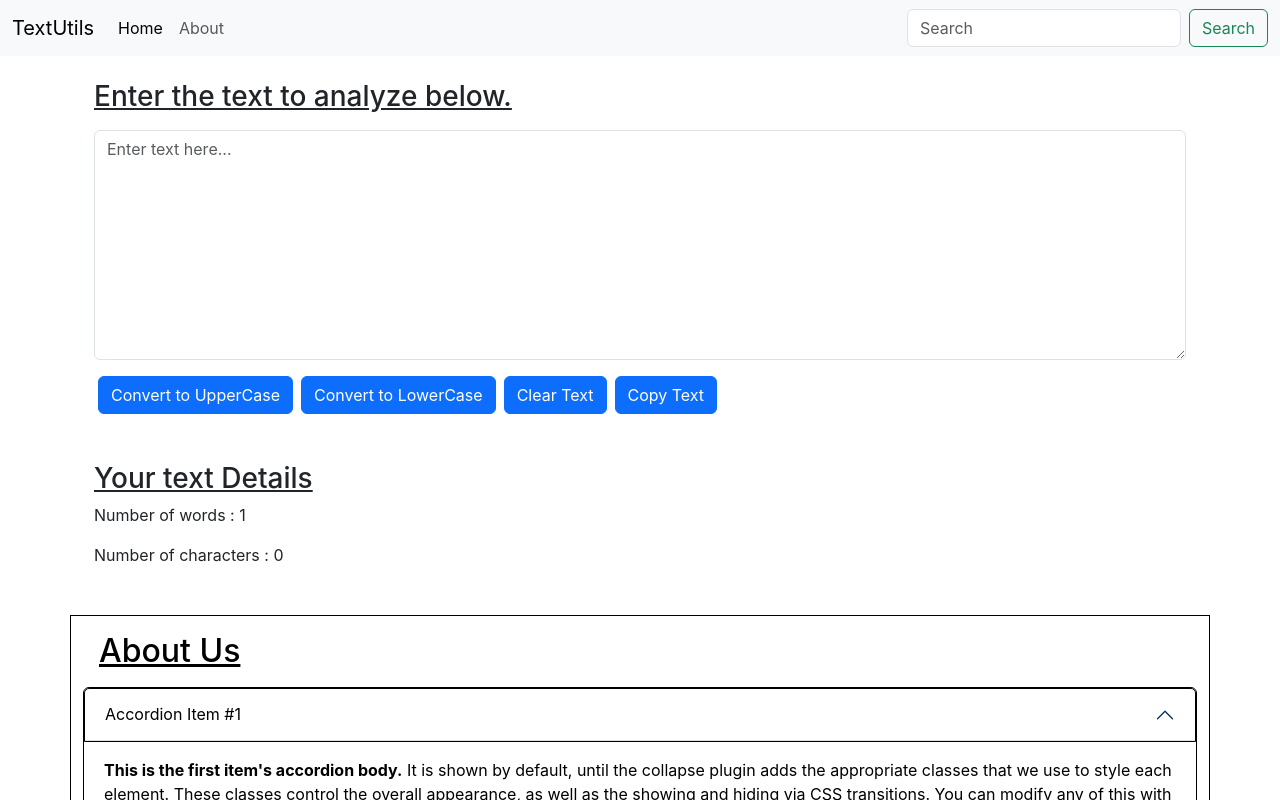
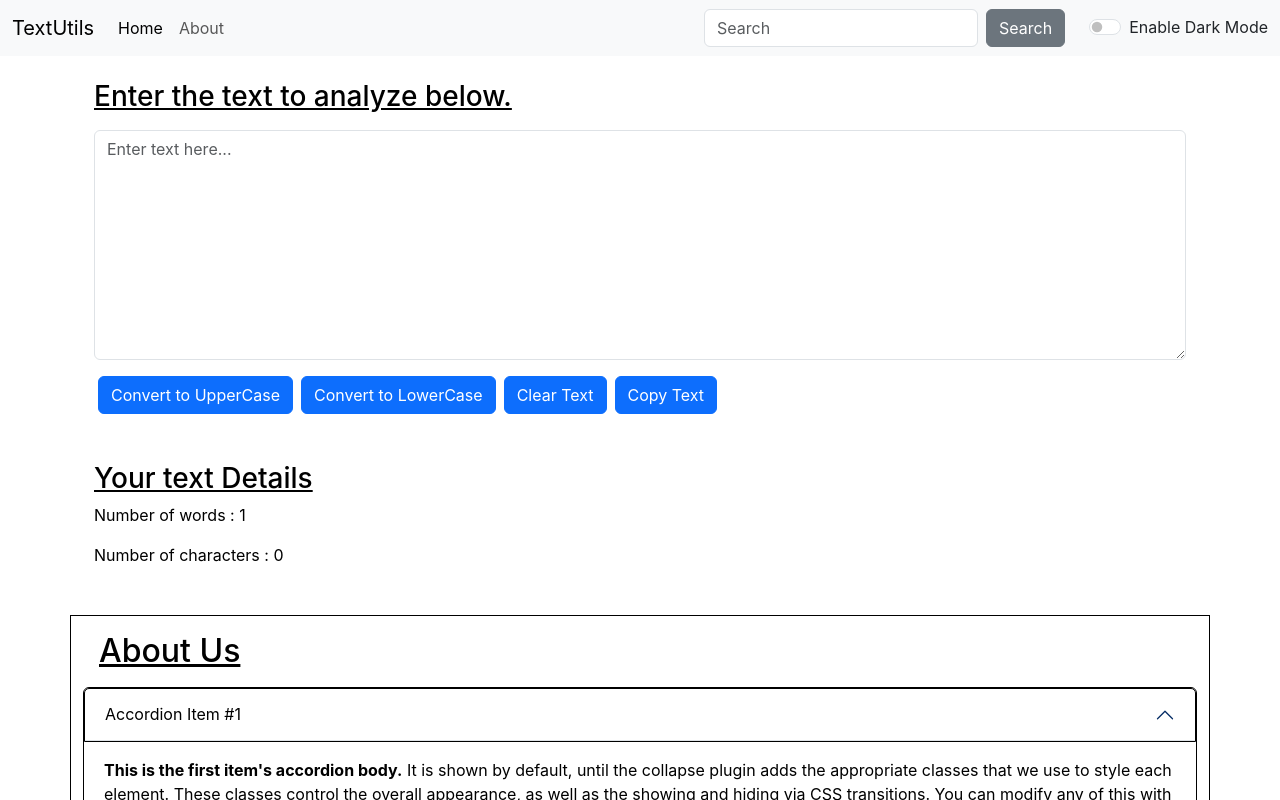
Before and after one commit to anshgupta6031/Text-Utility-App-Using-React.js, a React (Create React App) app: page / in a window 1280 px wide. Shown: the top 800 px of the page. Built offline with nearby package versions, Linux system fonts and the light colour scheme.

Commit message:
video 12 completed

```diff
--- a/src/App.js
+++ b/src/App.js
@@ -2,17 +2,34 @@
 import Navbar from './components/Navbar';
 import TextForm from './components/TextForm';
 import About from './components/About';
+import React, { useState } from 'react'
 
 
 function App() {
+
+  const [mode, setMode] = useState("light")
+
+  const toggleMode =()=>{
+    if(mode === "dark"){
+      (setMode("light"))
+      document.body.style.backgroundColor = "white"
+    }
+
+    else{
+      (setMode("dark"))
+      document.body.style.backgroundColor = "#313132"
+    }
+  }
+
+
   return (                                            //  only one element can be returned........
     <>                                      {/* empty jsx fragment, used to wrap all the tags in one tag in order to return...... */}
 
-      <Navbar title="TextUtils" aboutText="About" />               {/* bootstrap nav bar imported and used as a component...... */ }       {/* all the javascript will be written in these curly braces... */ }
-                                                                   {/* here, title and aboutText are props which are sent to the navbar component as variables..... */}
+      <Navbar title="TextUtils" aboutText="About" mode={mode} toggleMode={toggleMode} />               {/* bootstrap nav bar imported and used as a component...... */ }       {/* all the javascript will be written in these curly braces... */ }
+                                                                   {/* here, title, aboutText, etc. are props which are sent to the navbar component as variables..... */}
 
       <div className="container">
-        <TextForm heading="Enter the text to analyze below." />
+        <TextForm heading="Enter the text to analyze below." mode={mode} />
       </div>
 
       <About />
--- a/src/components/Navbar.js
+++ b/src/components/Navbar.js
@@ -9,7 +9,7 @@
 export default function Navbar(props) {
     return (
 
-    <nav className="navbar navbar-expand-lg bg-body-tertiary">
+    <nav className={`navbar navbar-expand-lg navbar-${props.mode} bg-${props.mode}`}>
         <div className="container-fluid">
             <a className="navbar-brand" href="/">{props.title}</a>                  {/* the title sent as a prop is used..... */}
             <button className="navbar-toggler" type="button" data-bs-toggle="collapse" data-bs-target="#navbarSupportedContent" aria-controls="navbarSupportedContent" aria-expanded="false" aria-label="Toggle navigation">
@@ -24,10 +24,15 @@
                         <a className="nav-link" href="/">{props.aboutText}</a>
                     </li>
                 </ul>
-                <form className="d-flex" role="search">
+                <form className="d-flex mx-4" role="search">
                     <input className="form-control me-2" type="search" placeholder="Search" aria-label="Search" />
-                    <button className="btn btn-outline-success" type="submit">Search</button>
+                    <button className="btn btn-secondary" type="submit">Search</button>
                 </form>
+
+                <div className={`form-check form-switch text-${(props.mode === "dark")? "light" : "dark"}`}>
+                    <input className="form-check-input" onClick={props.toggleMode} type="checkbox" role="switch" id="flexSwitchCheckDefault" />
+                    <label className="form-check-label" htmlFor="flexSwitchCheckDefault">Enable Dark Mode</label>
+                </div>
             </div>
         </div>
     </nav>
--- a/src/components/TextForm.js
+++ b/src/components/TextForm.js
@@ -49,10 +49,10 @@
 
     return (
         <>
-            <div className="container">
+            <div className="container" style={{color : (props.mode === "light")? ("black") : ("white")}}>
                 <div className="mb-3 my-4">
                     <h3><u>{props.heading}</u></h3>
-                    <textarea className="form-control my-3" id="myBox" rows="9" placeholder='Enter text here...' value={text} onChange={handleOnChange}></textarea>
+                    <textarea className="form-control my-3" id="myBox" rows="9" placeholder='Enter text here...' value={text} onChange={handleOnChange} style={{backgroundColor : (props.mode === "light")? ("white") : ("#4f4b4b"), color : (props.mode === "light")? ("black") : ("white")}} ></textarea>
                 </div>
 
                 <button className="btn btn-primary mx-1" onClick={handleUpClick}>Convert to UpperCase</button>
@@ -62,7 +62,7 @@
             </div>
 
 
-            <div className="container my-5">
+            <div className="container my-5" style={{color : (props.mode === "light")? ("black") : ("white")}}>
                 <h3><u>Your text Details</u></h3>
 
                 <p>Number of words : {text.split(" ").length}</p>
```
